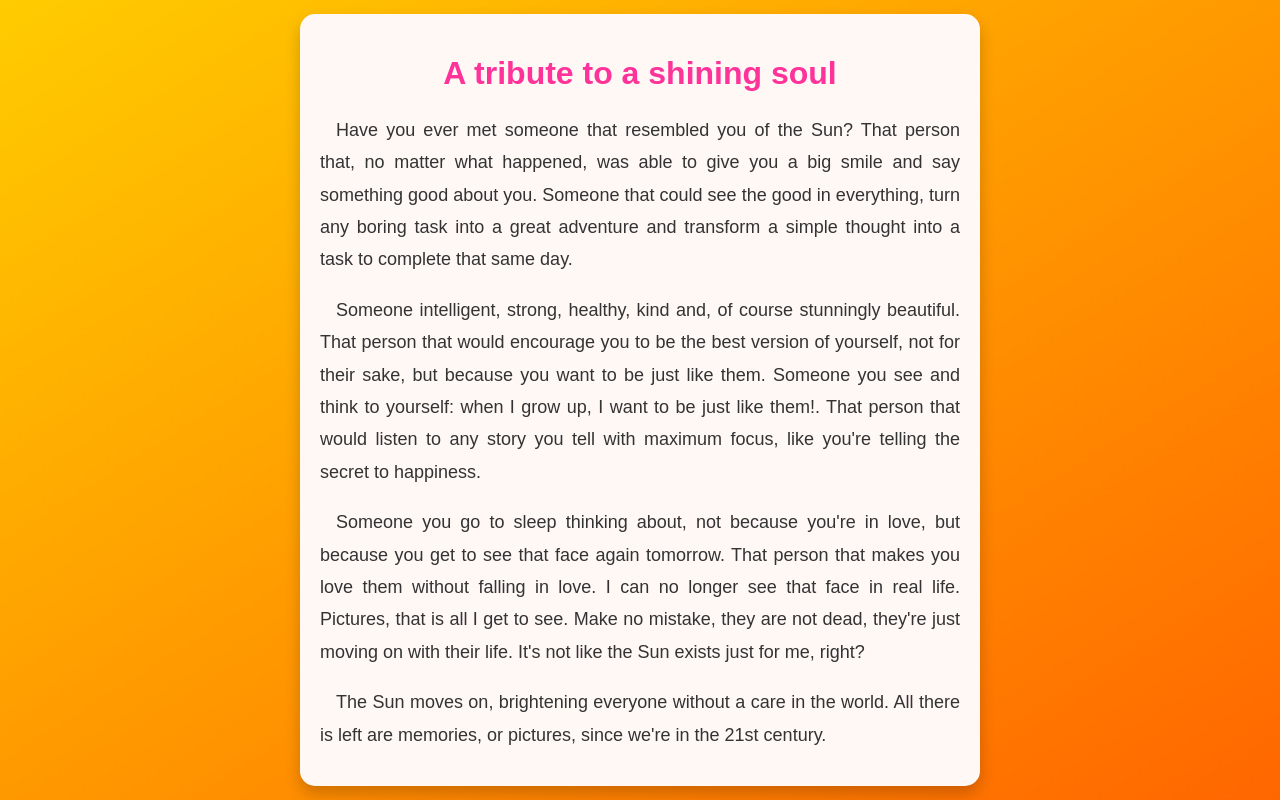
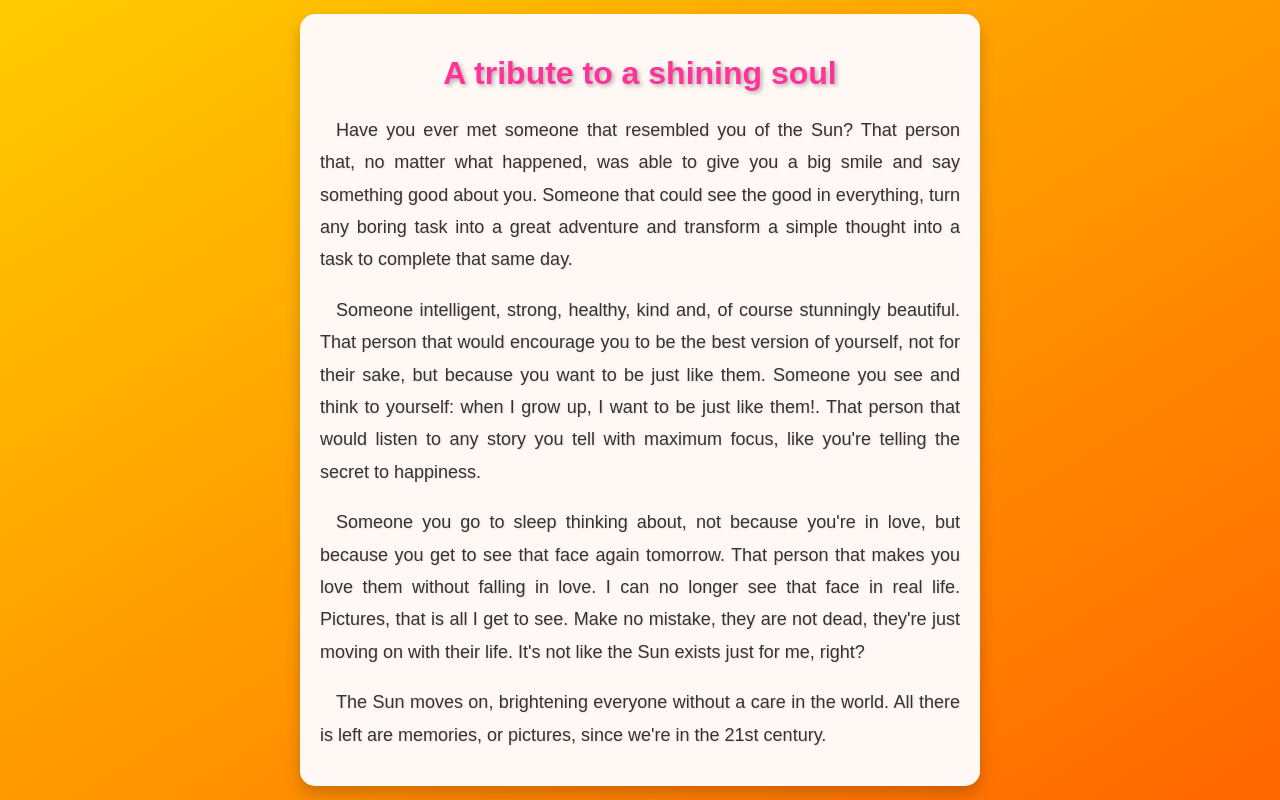
Before and after one commit to rodanth/sunshine, a plain HTML site: page index.html in a window 1280 px wide. Drawn offline with Linux system fonts and the light colour scheme.

Commit message:
Text shadow added

```diff
--- a/index.html
+++ b/index.html
@@ -31,6 +31,7 @@
         h1 {
             text-align: center;
             color: #ff3399; /* Pink title */
+            text-shadow: 2px 2px 4px rgba(0, 0, 0, 0.3); /* Shadow effect for the title */
         }
 
         p {
@@ -40,6 +41,7 @@
             line-height: 1.8; /* Increased line height for better readability */
             font-size: 18px; /* Larger font size */
             margin-bottom: 15px;
+            text-shadow: 1px 1px 2px rgba(0, 0, 0, 0.1); /* Shadow effect for paragraphs */
         }
 
         /* Media query for mobile devices */
```
